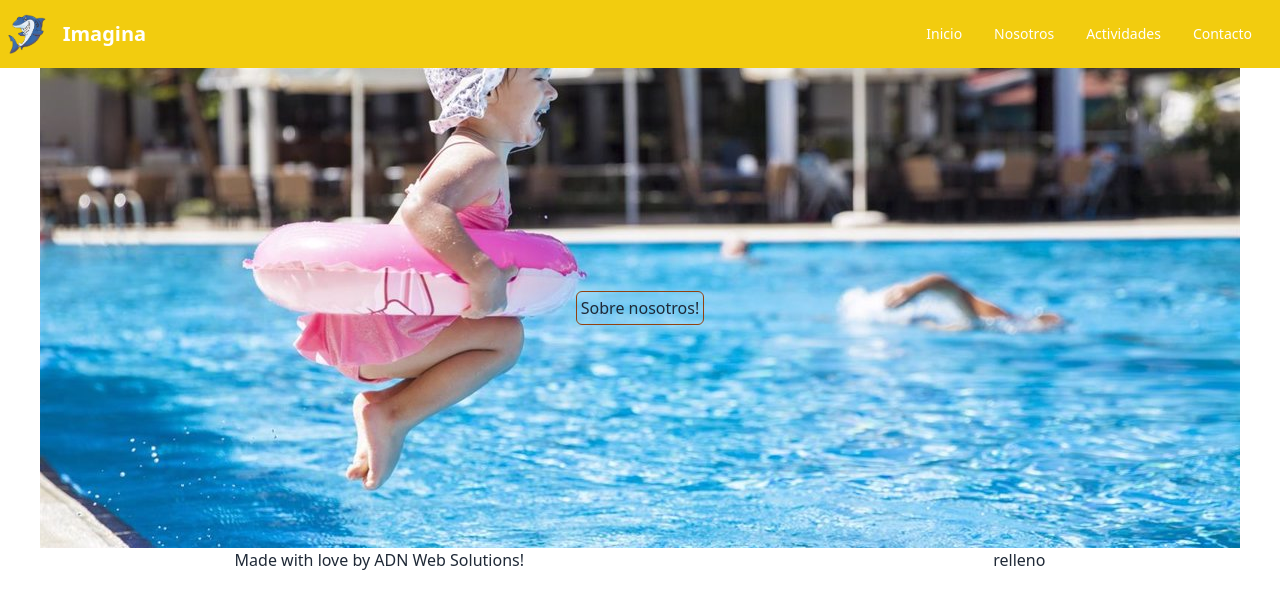
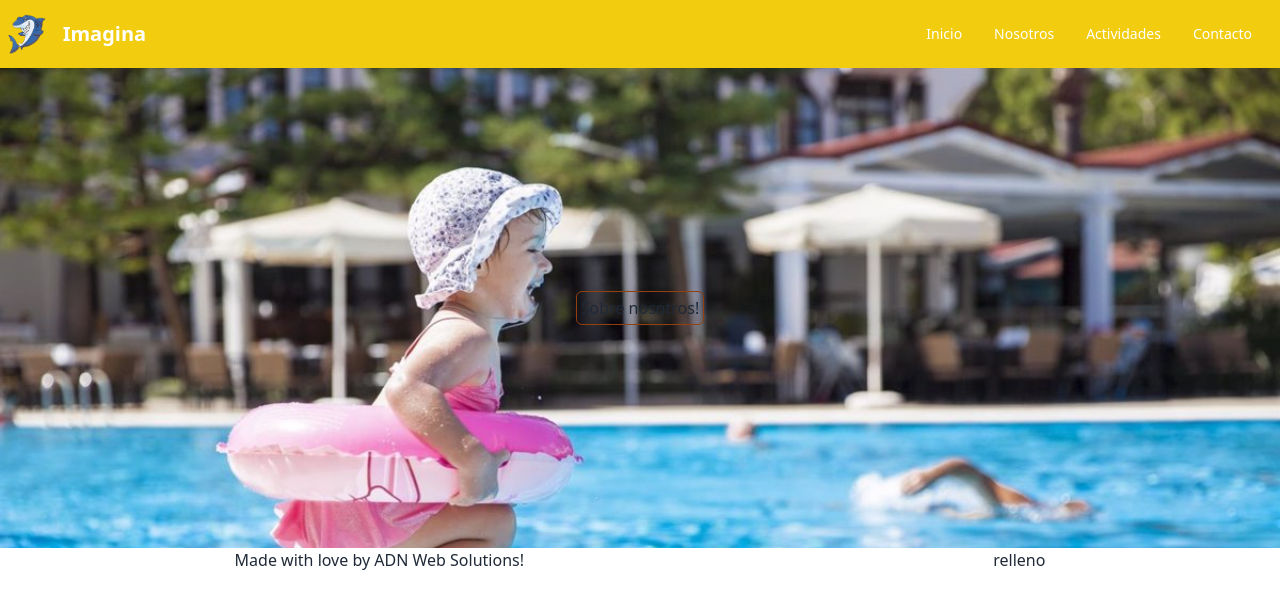
Before and after one commit to ADNWebSolutions/imagina, a React (Vite) app: page / in a window 1280 px wide. Shown: the top 608 px of the page. Built offline with nearby package versions, Linux system fonts and the light colour scheme.

Commit message:
pequeño fix al hero y los links del nav

```diff
--- a/src/components/Hero.jsx
+++ b/src/components/Hero.jsx
@@ -2,7 +2,7 @@ import HeroButton from "./HeroButton"
 
 const Hero = () => {
   return (
-    <section className='heroBg h-[60vh] flex justify-center items-center'>
+    <section className='heroBg h-[60vh] flex justify-center items-center '>
             {/* img */}
             <HeroButton />
     </section>
--- a/src/components/Navbar.jsx
+++ b/src/components/Navbar.jsx
@@ -5,15 +5,15 @@ export default function Navbar() {
         <>
             <div className="navbar bg-sand text-white">
                 <div className="flex-1">
-                <img src="./LogoSinBg.png" alt="Imagina's logo" className='h-[40px]'/>
+                    <img src="./LogoSinBg.png" alt="Imagina's logo" className='h-[40px]' />
                     <p className="btn btn-ghost normal-case text-xl">Imagina</p>
                 </div>
                 <div className="flex-none">
                     <ul className="menu menu-horizontal px-1">
-                <li><a>Inicio</a></li>
-                <li><a>Nosotros</a></li>
-                <li><a>Actividades</a></li>
-                <li><a>Contacto</a></li>
+                        <li><a href='/'>Inicio</a></li>
+                        <li><a href='#about'>Nosotros</a></li>
+                        <li><a href='#activities'>Actividades</a></li>
+                        <li><a href='#contact'>Contacto</a></li>
                     </ul>
                 </div>
             </div>
--- a/src/index.css
+++ b/src/index.css
@@ -4,5 +4,6 @@
 
 /* HERO STYLES */
 .heroBg {
-    background: no-repeat center url('/heroImg.jpg');
+    background: no-repeat url('/heroImg.jpg');
+    background-size: cover;
 }
--- a/tailwind.config.js
+++ b/tailwind.config.js
@@ -12,7 +12,7 @@ export default {
         ocean2: "#F24C4E",
         ocean3: "#1B7B34",
         pinky: "#F56B8C",
-      },
+      }
     }
   },
   plugins: [
```
Lines whose indentation alone changed are shown as unchanged.
